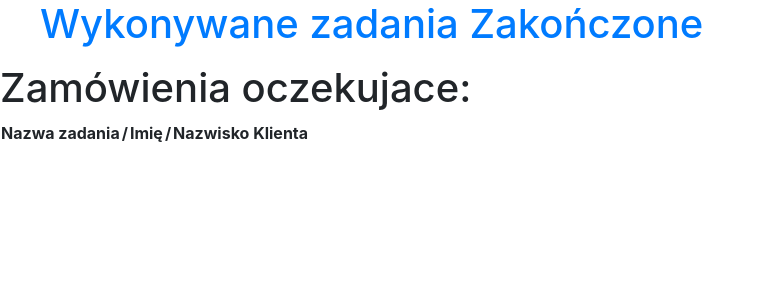
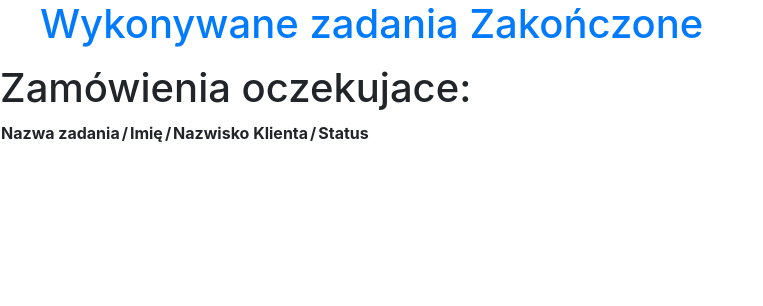
Before and after one commit to Projekt-SDA/platforma, a Django app: page /waiting in a window 1280 px wide. Shown: the part 112-418 px from the top of the page, without its empty margins (0-763 px from the left). Run offline with Django 3.2, Linux system fonts and the light colour scheme; data that the repository does not hold is empty; some libraries are stand-ins or nearby versions.

Commit message:
dodano status usługi serwisowej

```diff
--- a/platforma/urls.py
+++ b/platforma/urls.py
@@ -17,7 +17,7 @@ from django.contrib import admin
 from django.urls import path
 import sklep.views
 import serwis.views
-from serwis.models import Services, ClientServices
+from serwis.models import Services, ClientServices, Status
 from serwis.views import Service_View, ClientService_View
 from sklep import views
 from sklep.models import Product, Order
@@ -28,6 +28,7 @@ admin.site.register(Order)
 
 admin.site.register(Services)
 admin.site.register(ClientServices)
+admin.site.register(Status)
 #.site.register(Ongoing)
 # admin.site.register(Produkty)
 # admin.site.register(Dodawanie)
--- a/serwis/models.py
+++ b/serwis/models.py
@@ -12,6 +12,10 @@ class Services(Model):
     def __str__(self):
         return self.nazwa
 
+class Status(Model):
+    status = CharField(max_length=30)
+    def __str__(self):
+        return self.status
 
 
 class ClientServices(Model):
@@ -20,5 +24,6 @@ class ClientServices(Model):
     client_surname = CharField(max_length=100)
     client_contact_number = CharField(max_length=12)
     client_email = CharField(max_length=100)
+    status = ForeignKey(Status, on_delete=DO_NOTHING)
     def __str__(self):
         return self.client_name
--- a/templates/serwis/ongoing.html
+++ b/templates/serwis/ongoing.html
@@ -23,4 +23,5 @@
 </table>
 
 
+
 {% endblock %}
--- a/templates/serwis/waiting.html
+++ b/templates/serwis/waiting.html
@@ -7,7 +7,7 @@
 <table>
    <tr>
 <thead>
-         <th>Nazwa zadania</th>  <th>/</th> <th>Imię</th> <th>/</th> <th>Nazwisko Klienta</th>
+         <th>Nazwa zadania</th>  <th>/</th> <th>Imię</th> <th>/</th> <th>Nazwisko Klienta</th> <th>/</th> <th>Status</th>
 </thead>
    </tr>
 </table>
@@ -20,7 +20,7 @@
        <tbody>
    </tr>
    <tr>
-      <td>{{od.service_name}} | </td>  <td>{{od.client_name}} | </td>  <td>{{od.client_surname}}</td>
+      <td>{{od.service_name}} | </td>  <td>{{od.client_name}} | </td>  <td>{{od.client_surname}} | </td> <td>{{od.status}}</td>
    </tr>
     </tbody>
 </table>
```
Also changed, not shown: templates/serwis/dodaj1.html (+7 -0 lines).
